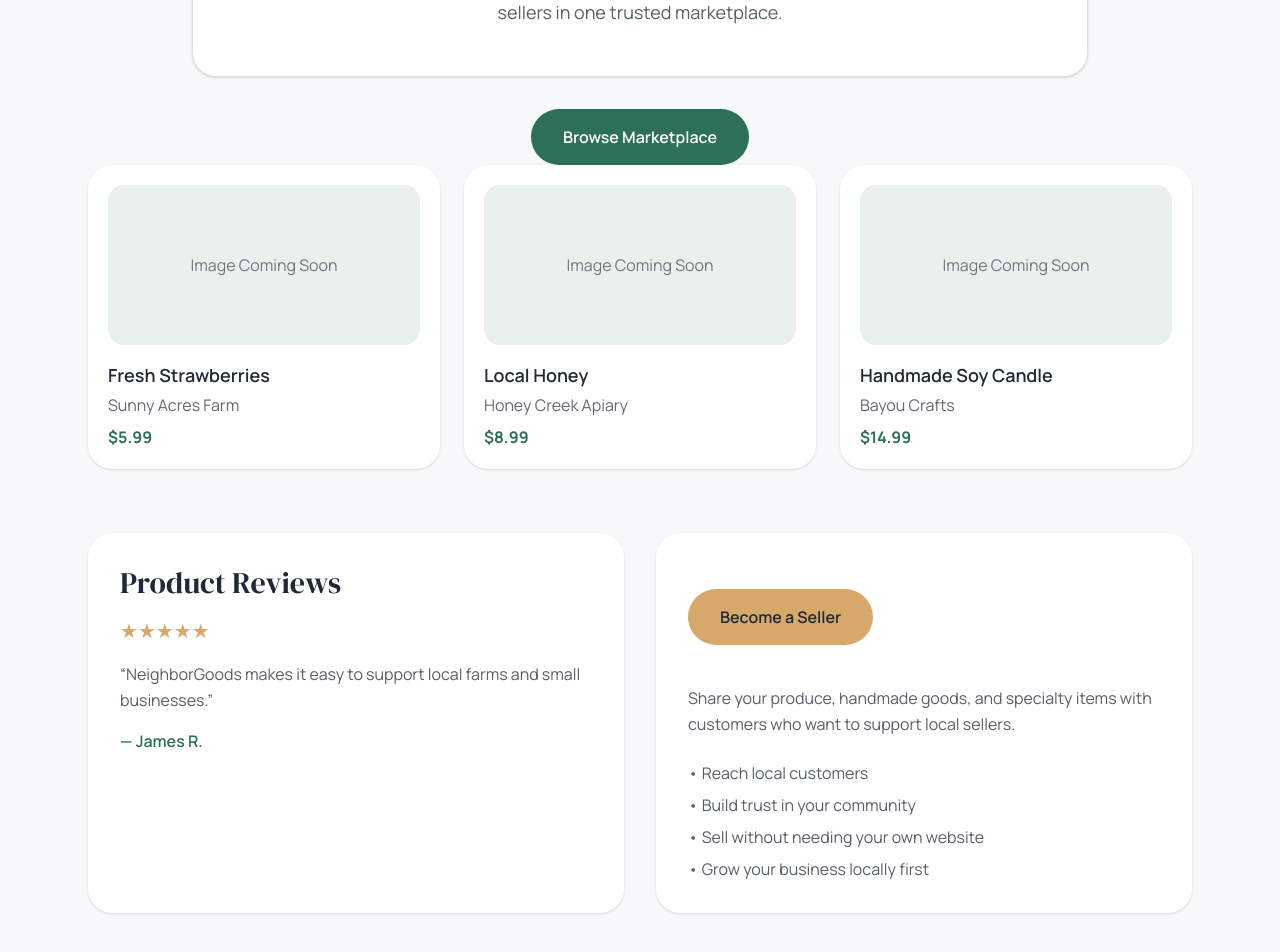
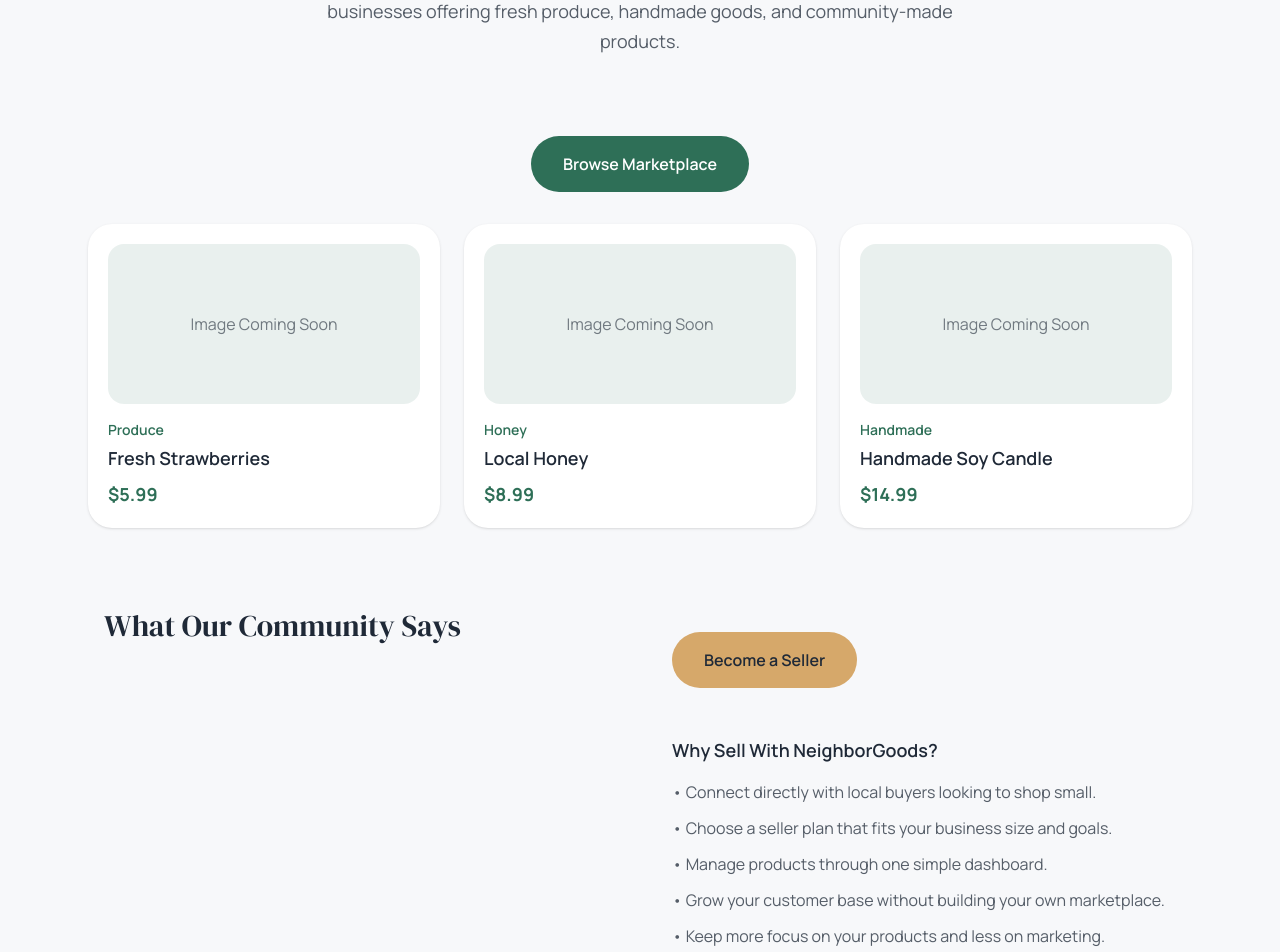
Before and after one commit to Euni-B/pivot-capstone, a React (Vite) app: page / in a window 1280 px wide. Shown: the part 360-1312 px from the top of the page. Built offline with nearby package versions, Linux system fonts and the light colour scheme.

Commit message:
product details screen update

```diff
--- a/src/screens/Home.tsx
+++ b/src/screens/Home.tsx
@@ -1,4 +1,5 @@
 import { useNavigate } from "react-router-dom";
+import { Link } from "react-router-dom";
 import { useEffect, useState } from "react";
 import { products } from "../data/products";
 import { reviews } from "../data/reviews";
@@ -26,19 +27,20 @@ function Home() {
       <section className="mx-auto max-w-6xl px-6 py-12">
 
         {/* HERO SECTION */}
-        <section className="mx-auto max-w-4xl rounded-3xl border border-primary-green/20 bg-white px-6 py-12 text-center shadow-sm">
+        <section className="mx-auto max-w-4xl px-6 py-12 text-center">
           <h1 className="font-heading text-4xl leading-tight text-primary-dark md:text-5xl">
             Discover Local Goods From People Near You.
           </h1>
 
           <p className="mx-auto mt-4 max-w-2xl font-body text-base leading-relaxed text-primary-dark/75 md:text-lg">
-            Shop fresh produce, handmade goods, and community-made products from
-            local sellers in one trusted marketplace.
+            NeighborGoods connects local buyers with nearby farmers, makers, and small
+            businesses offering fresh produce, handmade goods, and community-made
+            products.
           </p>
         </section>
 
         {/* PRIMARY CTA */}
-        <div className="mt-8 flex justify-center">
+        <div className="my-8 flex justify-center">
           <button
             onClick={() => navigate("/products")}
             className="rounded-full bg-primary-green px-8 py-4 font-body text-base font-semibold text-white transition hover:bg-primary-dark">
@@ -49,9 +51,10 @@ function Home() {
         {/* FEATURED PRODUCTS */}
         <div className="grid flex-1 gap-6 md:grid-cols-3">
           {featuredProducts.map((product) => (
-            <div
+            <Link
               key={product.id}
-              className="rounded-3xl bg-white p-5 shadow-sm"
+              to={`/products/${product.id}`}
+              className="rounded-3xl bg-white p-5 shadow-sm transition hover:-translate-y-1 hover:shadow-md"
             >
               {/* Placeholder image */}
               <div className="flex h-40 items-center justify-center rounded-2xl bg-primary-green/10">
@@ -60,49 +63,58 @@ function Home() {
                 </p>
               </div>
 
-              {/* Product name */}
-              <h3 className="mt-4 font-body text-lg font-semibold text-primary-dark">
+              {/* Category */}
+              <p className="mt-4 font-body text-sm font-semibold text-primary-green">
+                {product.category}
+              </p>
+
+              {/* Product Name */}
+              <h3 className="mt-1 font-body text-lg font-semibold text-primary-dark">
                 {product.name}
               </h3>
 
-              {/* Seller */}
-              <p className="mt-1 font-body text-base text-primary-dark/70">
-                {product.seller}
-              </p>
-
               {/* Price */}
-              <p className="mt-2 font-body text-base font-bold text-primary-green">
+              <p className="mt-2 font-body text-lg font-bold text-primary-green">
                 ${product.price.toFixed(2)}
               </p>
-            </div>
+            </Link>
           ))}
         </div>
-
 
 
         {/* REVIEWS + SELLER SECTION */}
         <section className="mt-16 grid gap-8 md:grid-cols-2">
           {/* Customer Reviews */}
-          <div className="rounded-3xl bg-white p-8 shadow-sm">
-            <h2 className="font-heading text-3xl text-primary-dark">
-              Product Reviews
+          <div className="p-4">
+            <h2
+              className="font-heading text-3xl text-primary-dark"
+              data-aos="fade-up"
+            >
+              What Our Community Says
             </h2>
 
-            <p className="mt-4 font-body text-xl text-accent-gold">
+            <div
+              key={currentReview}
+              data-aos="fade-up"
+              data-aos-duration="700"
+              data-aos-easing="ease-out-cubic"
+              className="mt-6"
+            >
+              <p className="text-2xl text-accent-gold">
                 {"★".repeat(reviews[currentReview].rating)}
               </p>
 
-            <p className="mt-4 font-body text-base leading-relaxed text-primary-dark/75">
-              “{reviews[currentReview].review}”
+              <p className="mt-6 font-body text-lg italic leading-relaxed text-primary-dark/75">
+                "{reviews[currentReview].review}"
               </p>
 
-            <p className="mt-4 font-body text-base font-semibold text-primary-green">
+              <p className="mt-6 font-body text-base font-semibold text-primary-green">
                 — {reviews[currentReview].customer}
               </p>
             </div>
-
+          </div>
           {/* nBecome a Seller */}
-          <div className="rounded-3xl bg-white p-8 shadow-sm">
+          <div className="p-4">
 
             <button
               onClick={() => navigate("/account")}
@@ -112,18 +124,23 @@ function Home() {
             </button>
 
 
-            <p className="mt-4 font-body text-base leading-relaxed text-primary-dark/75">
-              Share your produce, handmade goods, and specialty items with
-              customers who want to support local sellers.
-            </p>
+            <div className="mt-6">
+              <h3 className="font-body text-lg font-semibold text-primary-dark">
+                Why Sell With NeighborGoods?
+              </h3>
 
+              <ul className="mt-4 space-y-3 font-body text-base text-primary-dark/75">
+                <li>• Connect directly with local buyers looking to shop small.</li>
 
-            <ul className="mt-6 space-y-2 font-body text-base text-primary-dark/75">
-              <li>• Reach local customers</li>
-              <li>• Build trust in your community</li>
-              <li>• Sell without needing your own website</li>
-              <li>• Grow your business locally first</li>
+                <li>• Choose a seller plan that fits your business size and goals.</li>
+
+                <li>• Manage products through one simple dashboard.</li>
+
+                <li>• Grow your customer base without building your own marketplace.</li>
+
+                <li>• Keep more focus on your products and less on marketing.</li>
               </ul>
+            </div>
           </div>
         </section>
       </section>
```
Lines whose indentation alone changed are shown as unchanged.
